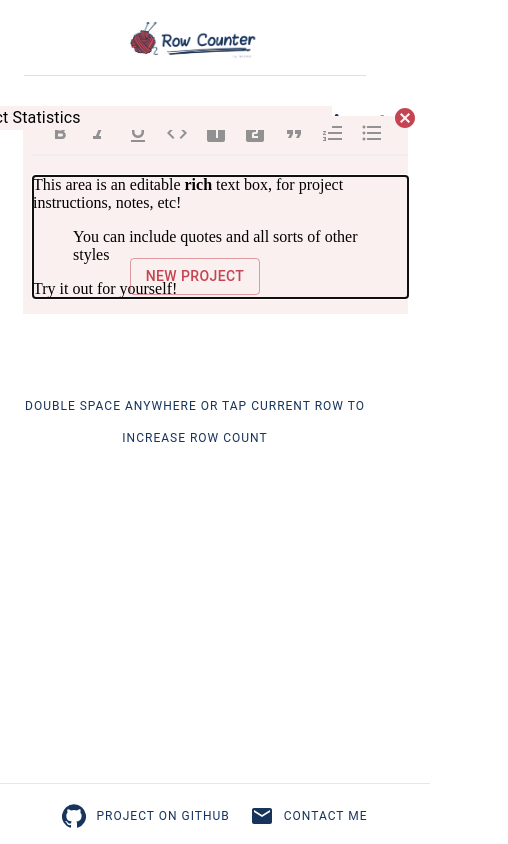
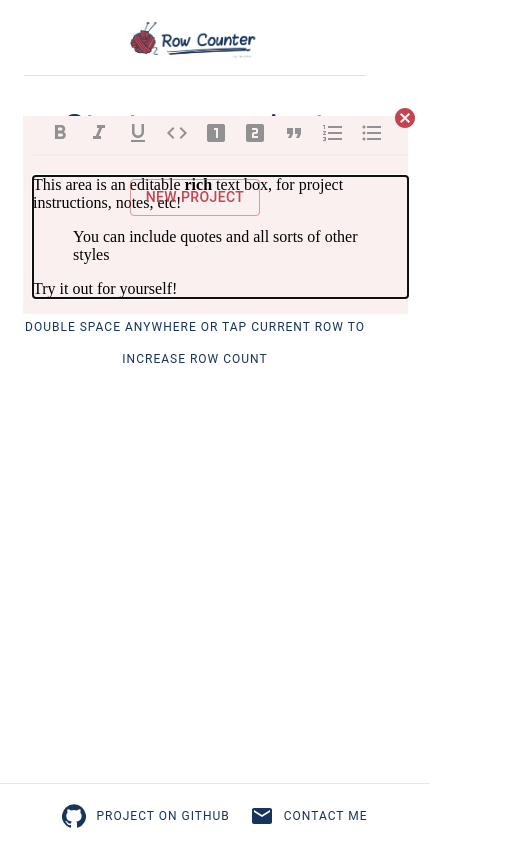
Before and after one commit to mllemango/Knitting-Row-Counter, a React (Create React App) app: page / in a window 390 px wide. Shown: the whole page, 508 px wide, since content can reach past the window. Built offline with nearby package versions, Linux system fonts and the light colour scheme.

Commit message:
fix misalignment on mobile

```diff
--- a/src/App.js
+++ b/src/App.js
@@ -37,7 +37,6 @@ class App extends Component {
         const now = Date.now();
         if (now - prevKeyPress < 200) {
           //within 200ms delay, incremement row
-
           const project = JSON.parse(localStorage.getItem("project"));
           const curRow = parseInt(project.curRow);
           const totRow = parseInt(project.totRow);
@@ -131,14 +130,15 @@ class App extends Component {
             {/* </div> */}
           </Box>,
         ]}
-        <Box position="relative" style={{ float: "right" }}>
+        {/* statistics */}
+        {/* <Box position="relative" style={{ float: "right" }}>
           <Statistics />
-        </Box>
+        </Box> */}
         {/* project */}
         <Box
           width="500px"
           // border="1px solid black"
-          display="flex"
+          display="contents"
           alignItems="center"
           justifyContent="center"
         >
--- a/src/Project.js
+++ b/src/Project.js
@@ -37,7 +37,7 @@ export class NewProjectCard extends Component {
   render() {
     const hasPattern = this.state.hasPattern;
     return (
-      <div align="center">
+      <div>
         <Box
           width={1 / 2}
           justifyContent="center"
@@ -167,14 +167,6 @@ export function Project() {
         // position='absolute'
         // bgcolor="grey.300"
       >
-        <Typography
-          align="center"
-          variant="h5"
-          color="secondary"
-          style={{ paddingBottom: "15px" }}
-        >
-          {projectName}
-        </Typography>
         {projectView}
       </Box>
     </div>
```
